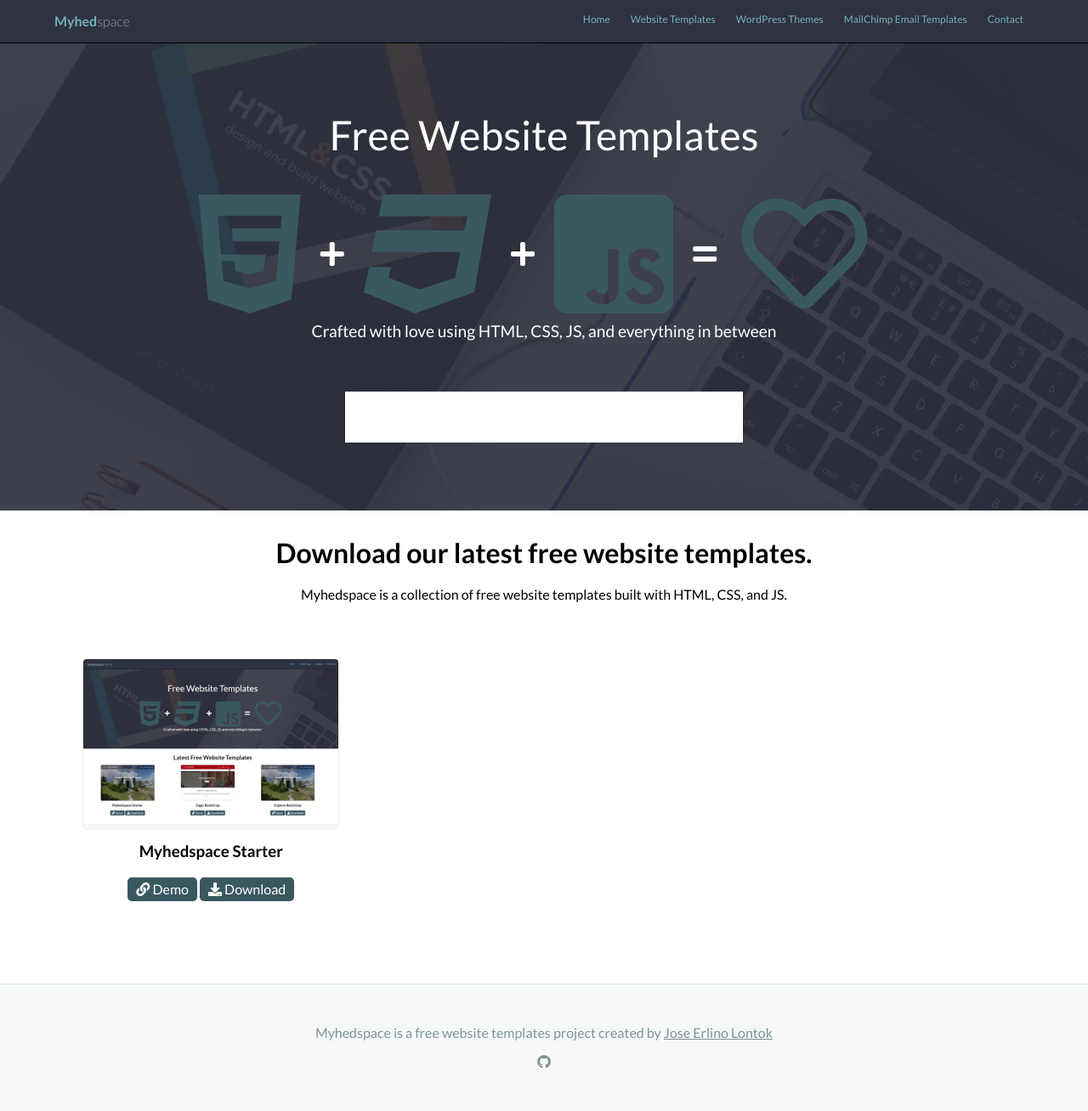
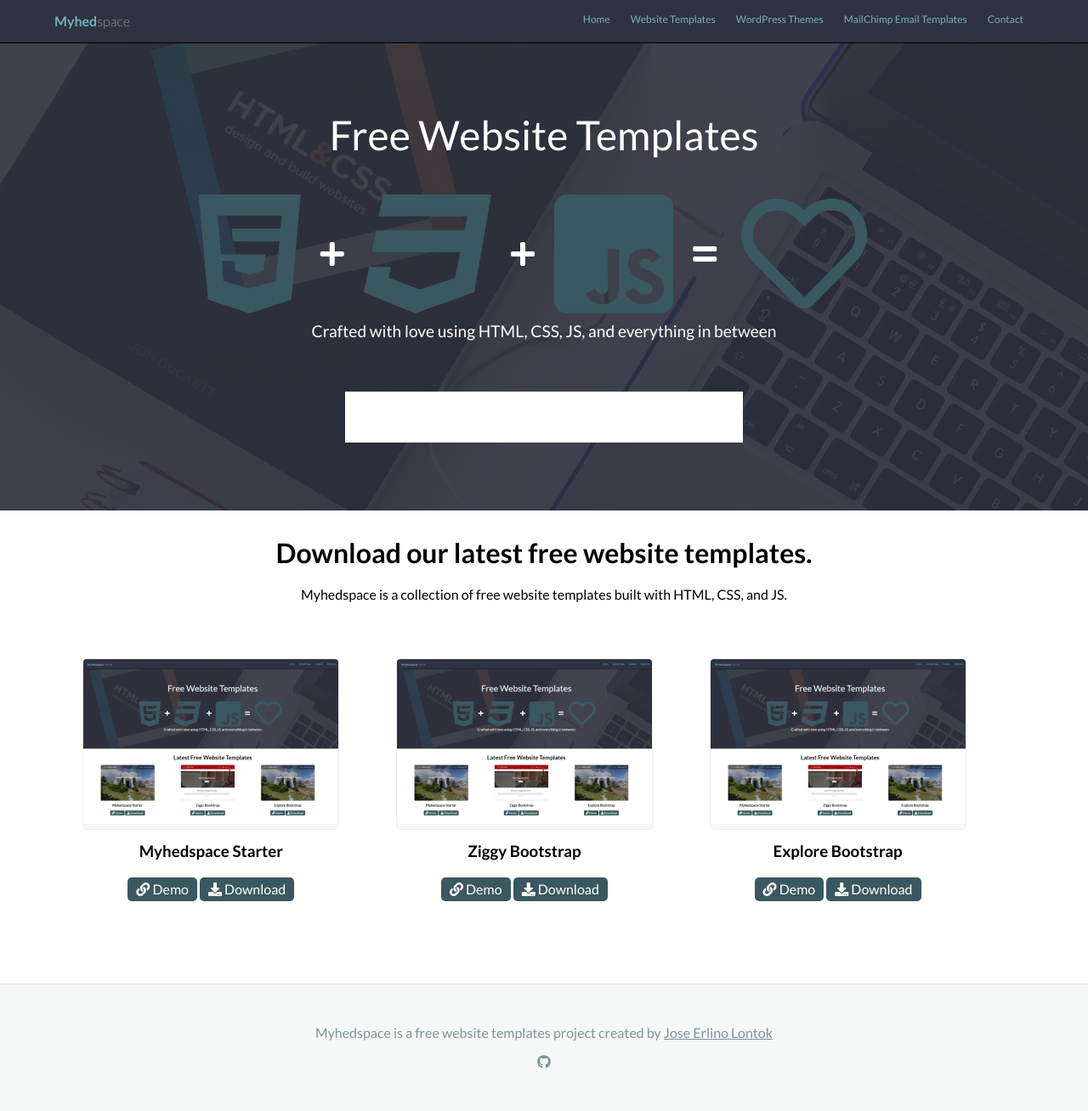
Before and after one commit to jelontok/myhedspace-jekyll, a Jekyll site: the page built from index.html, in a window 1280 px wide. Shown: the whole page at 85% size. Built offline with Jekyll 4.4.1, drawn with Linux system fonts in a browser that asks for light colours; nearby versions of some CDN libraries.

```diff
--- a/_config.yml
+++ b/_config.yml
@@ -1,2 +1,2 @@
-url: http://myhedspace.com/
+url: http://myhedspace.com
 permalink: /:categories/:title/
--- a/_layouts/default.html
+++ b/_layouts/default.html
@@ -59,12 +59,12 @@
                     {% for template in site.categories.Templates %}
                         <div class="col">
                             <div class="card">
-                                <a href="{{ site.url }}{{ template.url }}" target="_blank"><img src="img/myhedspace-starter.jpg" alt="thumb" class="thumb" /></a>
+                                <a href="{{ site.url }}{{ template.url }}"><img src="img/myhedspace-starter.jpg" alt="thumb" class="thumb" /></a>
                                 <header>
                                     <h3 class="name txt-c">{{ template.title }}</h3>
                                     <div class="links">
                                         <a href="{{ template.demourl }}" class="demo button" target="_blank"><i class="fas fa-link"></i> Demo</a>
-                                        <a href="{{ site.url }}{{ template.url }}" class="download button" target="_blank"><i class="fas fa-download"></i> Download</a>
+                                        <a href="{{ site.url }}{{ template.url }}" class="download button"><i class="fas fa-download"></i> Download</a>
                                     </div>
                                 </header>
                             </div>
--- /dev/null
+++ b/_posts/2019-01-23-ziggy-bootstrap.md
@@ -0,0 +1,8 @@
+---
+layout: default
+title: Ziggy Bootstrap
+categories: Templates
+demourl: http://jelontok.com/ziggy-bootstrap
+---
+
+Explore Bootstrap
```
Also changed, not shown: _posts/2019-01-22-explore-bootstrap.md (added, +8 -0 lines), _posts/2019-01-24-myhedspace-starter.md (+1 -1 lines).
